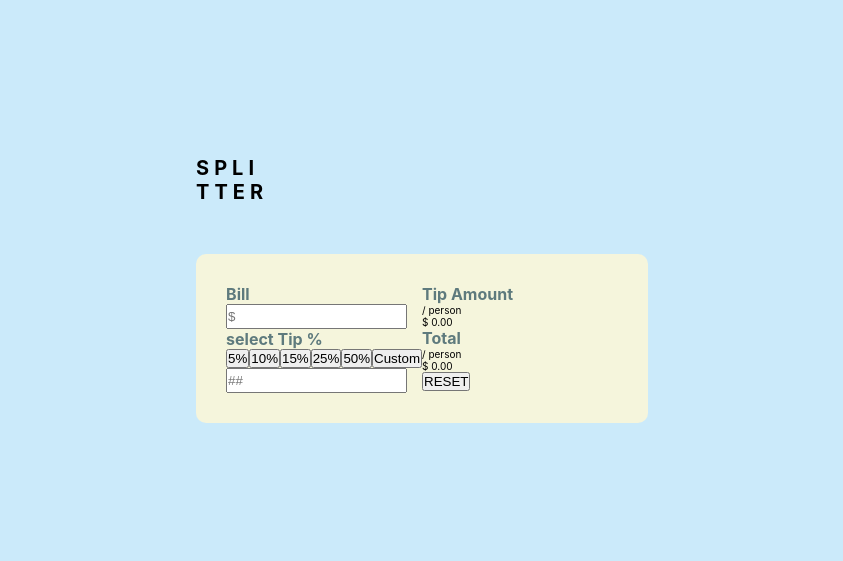
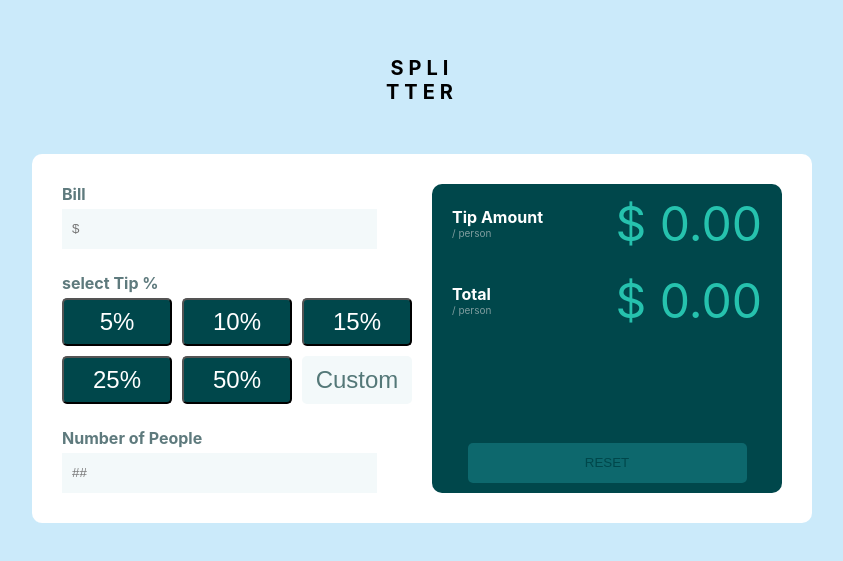
Before and after one commit to SsimbwaJoshua/calculator, a React (Create React App) app: page / in a window 1280 px wide. Shown: the part 111-672 px from the top of the page, without its empty margins (218-1061 px from the left). Built offline with nearby package versions, Linux system fonts and the light colour scheme.

Commit message:
desktop layout and css

```diff
--- a/src/App.css
+++ b/src/App.css
@@ -23,6 +23,7 @@ html {
 .tittle > h1 {
   font-size: 2rem;
   letter-spacing: 5px;
+  text-align: center;
 }
 .tittle {
   margin-bottom: 5rem;
@@ -30,8 +31,14 @@ html {
 
 /* input fields */
 .input-field {
-  color: #f3f9fa;
-  height: 2.5rem;
+  background: #f3f9fa;
+  border: none;
+
+  height: 4rem;
+  width: 90%;
+
+  margin-top: 0.5rem;
+  padding: 0 1rem;
 }
 
 /* The calculator */
@@ -41,8 +48,9 @@ html {
   grid-template-columns: repeat(2, 1fr);
   align-content: center;
   justify-content: center;
+  column-gap: 2rem;
 
-  background-color: beige;
+  background-color: #ffffff;
   padding: 3rem;
   border-radius: 10px;
 }
@@ -51,3 +59,70 @@ h2 {
   font-weight: 700;
   color: #5e7a7d;
 }
+
+.tips-section {
+  margin: 2.4rem 0;
+}
+
+.btn-discounts {
+  margin-top: 0.5rem;
+  display: grid;
+  grid-template-columns: repeat(3, 1fr);
+  gap: 1rem;
+}
+
+.tip-btn {
+  min-width: 11rem;
+  background-color: #00474b;
+  padding: 0.8rem 1.2rem;
+  color: #ffffff;
+  font-size: 2.4rem;
+  border-radius: 5px;
+}
+.custom-btn {
+  color: #547878;
+  background-color: #f3f9fa;
+  border: none;
+}
+
+/* calc-right */
+.calc-right {
+  background-color: #00474b;
+  padding: 1rem 2rem;
+  border-radius: 10px;
+
+  display: flex;
+  flex-direction: column;
+  justify-content: space-between;
+}
+
+.tip-amount > h2 {
+  color: #ffffff;
+}
+.tip-amount > p {
+  color: #7f9d9f;
+}
+
+.fig-amounts {
+  color: #26c2ae;
+  font-size: 4.8rem;
+}
+.tipping {
+  display: flex;
+  justify-content: space-between;
+  align-items: center;
+}
+.tip-space {
+  margin-bottom: 1.8rem;
+}
+
+.btn-reset {
+  padding: 0.5rem 1.4rem;
+  width: 90%;
+  height: 4rem;
+  align-self: center;
+  background-color: #0d686d;
+  color: #00474b;
+  border: none;
+  border-radius: 5px;
+}
--- a/src/App.js
+++ b/src/App.js
@@ -14,35 +14,41 @@ function App() {
             <form>
               <input placeholder="$" className="input-field" />
             </form>
+            <div className="tips-section">
               <h2>select Tip %</h2>
-            <div>
-              <button>5%</button>
-              <button>10%</button>
-              <button>15%</button>
-              <button>25%</button>
-              <button>50%</button>
-              <button>Custom</button>
+              <div className="btn-discounts">
+                <button className="tip-btn">5%</button>
+                <button className="tip-btn">10%</button>
+                <button className="tip-btn">15%</button>
+                <button className="tip-btn">25%</button>
+                <button className="tip-btn">50%</button>
+                <button className="tip-btn custom-btn">Custom</button>
               </div>
+            </div>
+            <h2>Number of People</h2>
+
             <form>
               <input placeholder="##" className="input-field" />
             </form>
           </div>
+          <div className="calc-right">
             <div>
-            <div>
-              <div>
+              <div className="tipping tip-space">
+                <div className="tip-amount">
                   <h2>Tip Amount</h2>
                   <p>/ person</p>
                 </div>
-              <p>$ 0.00</p>
+                <p className="fig-amounts">$ 0.00</p>
               </div>
-            <div>
-              <div>
+              <div className="tipping">
+                <div className="tip-amount">
                   <h2>Total</h2>
                   <p>/ person</p>
                 </div>
-              <p>$ 0.00</p>
+                <p className="fig-amounts">$ 0.00</p>
               </div>
-            <button>RESET</button>
+            </div>
+            <button className="btn-reset">RESET</button>
           </div>
         </div>
       </div>
```
Lines whose indentation alone changed are shown as unchanged.
